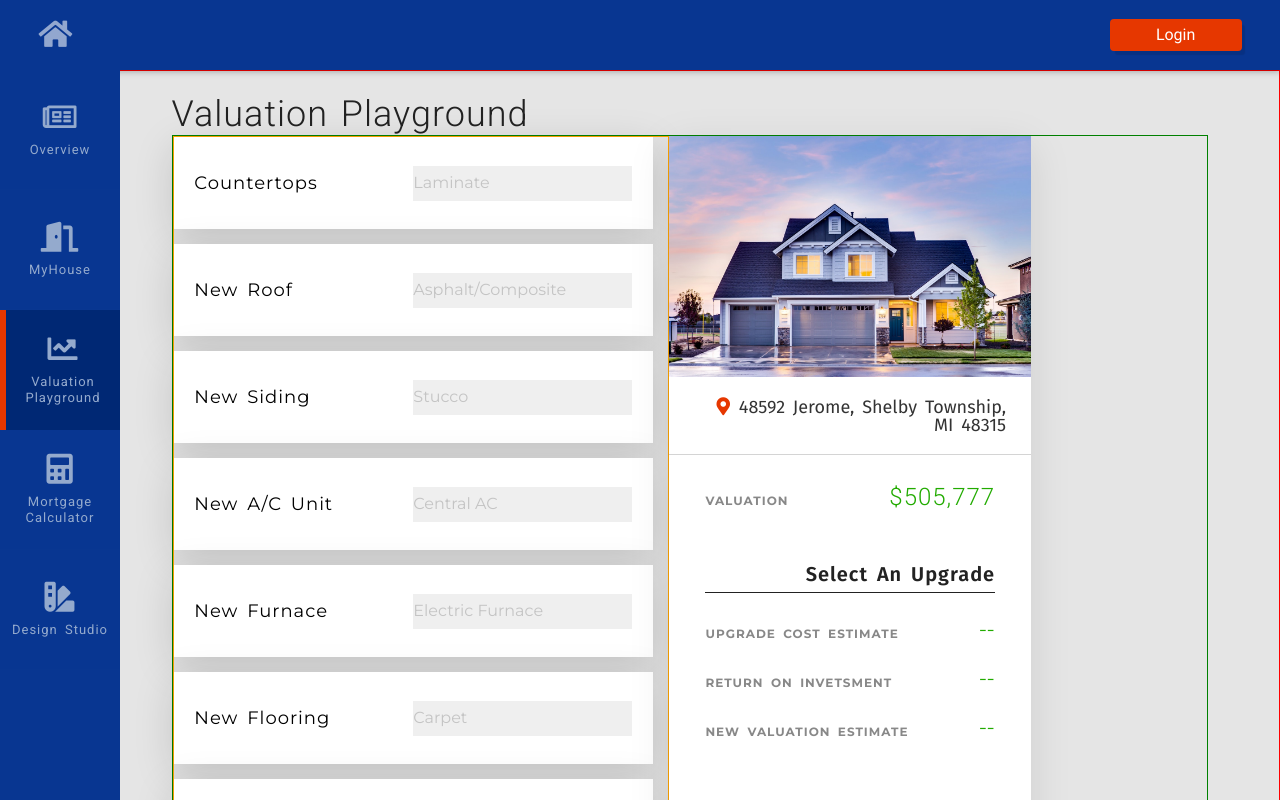
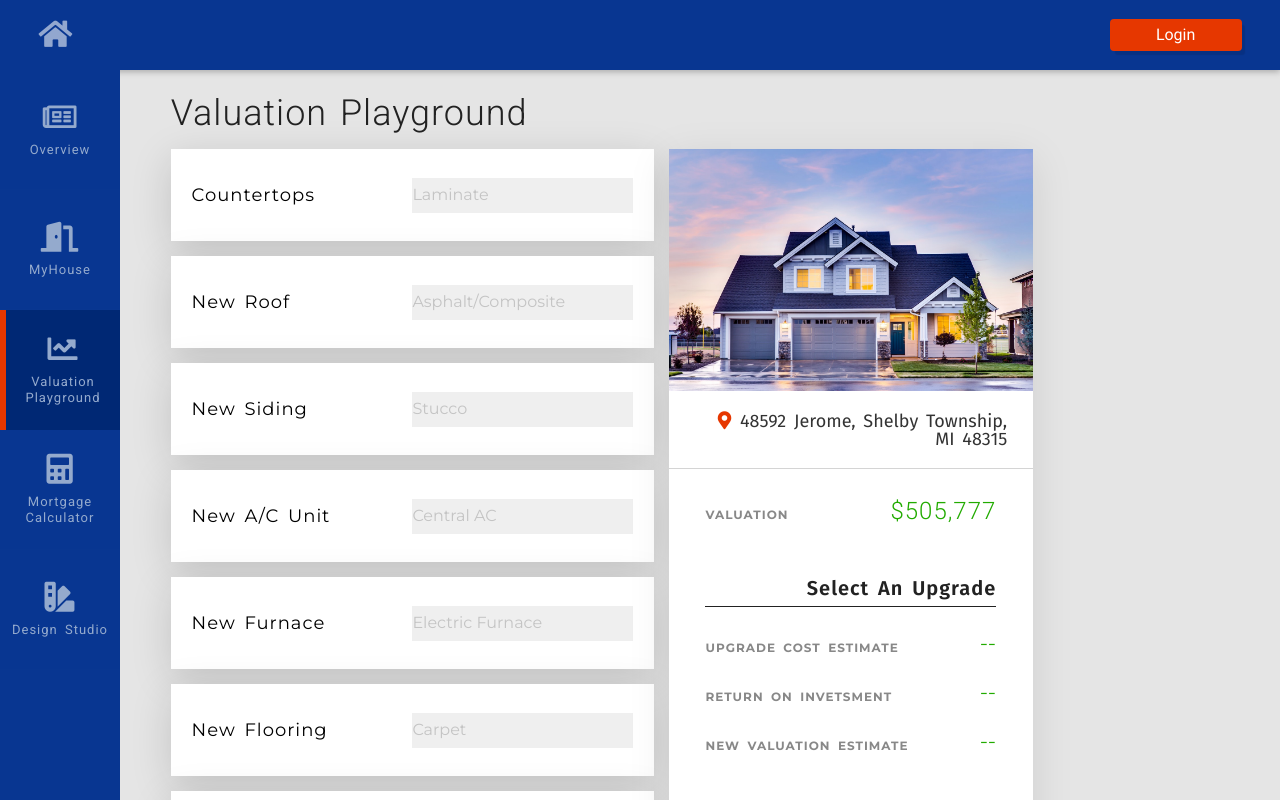
Before and after one commit to labs12-real-estate/MyHouse, a React (Create React App) app: page /valuation-playground in a window 1280 px wide. Shown: the top 800 px of the page. Built offline with nearby package versions, Linux system fonts and the light colour scheme; what aws-amplify would draw is missing.

Commit message:
removed borders that were in place for development

```diff
--- a/src/styles/_dashboardPageGeneralStyles.scss
+++ b/src/styles/_dashboardPageGeneralStyles.scss
@@ -4,7 +4,6 @@
   .dashboard_content_container {
     margin-top: 70px;
     margin-left: 7.8%;
-    border: 1px solid red;
     width: 100%;
   }
 }
--- a/src/styles/_valuationPlaygroundStyles.scss
+++ b/src/styles/_valuationPlaygroundStyles.scss
@@ -7,12 +7,12 @@
   margin-left: 6%;
   margin-top: 22px;
   color: #222222;
+  margin-bottom: 15px;
 }
 
 .valuation_playground_content_container {
   width: 88%;
   margin: 0 auto;
-  border: 1px solid green;
   display: flex;
 
   .valuation_playground_jumbo_container {
@@ -86,7 +86,6 @@
   } // end jumbo_container
 
   .valuation_playground_upgrades_container {
-    border: 0.5px solid orange;
     display: flex;
     flex-direction: column;
     width: 48%;
```
